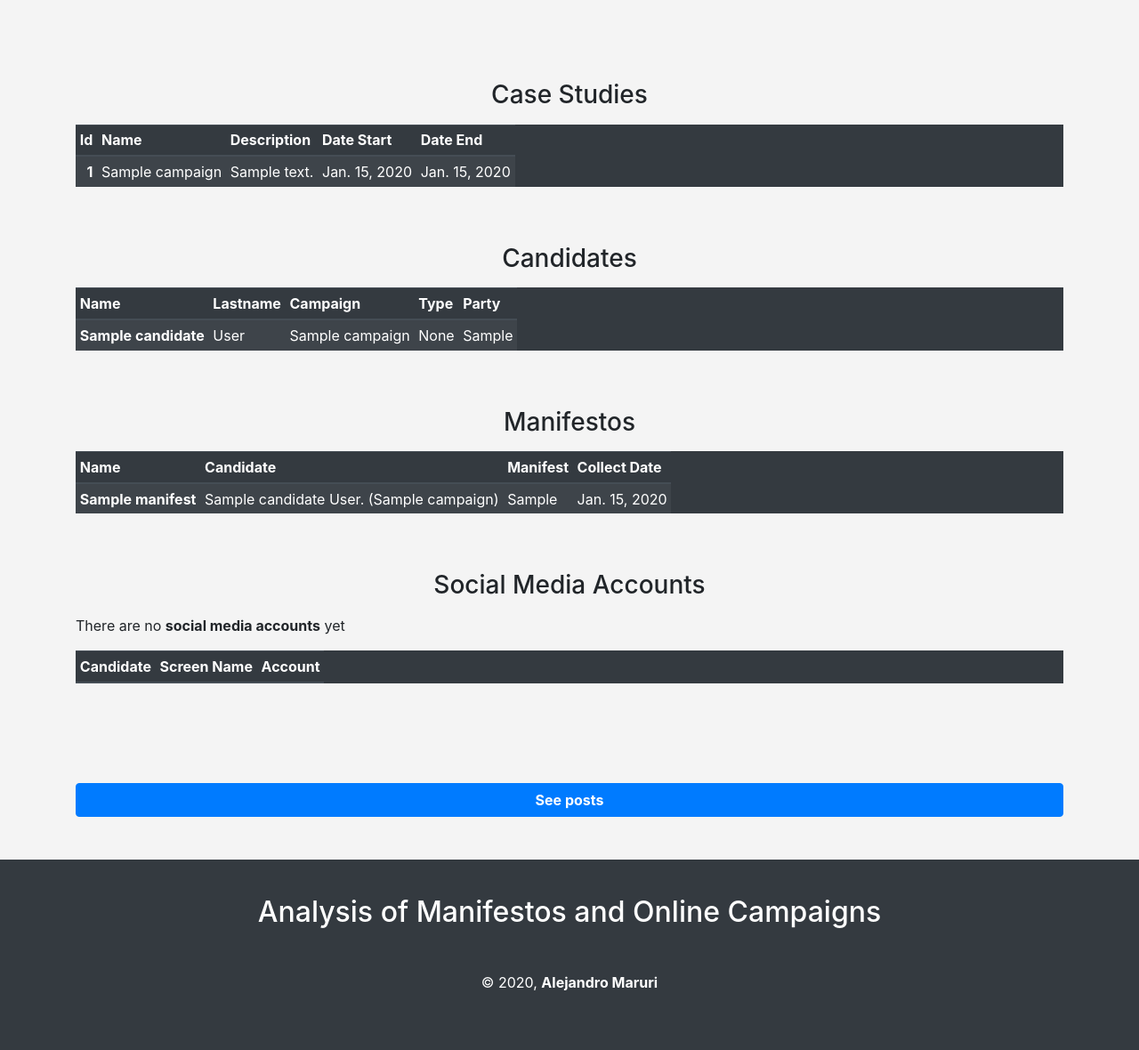
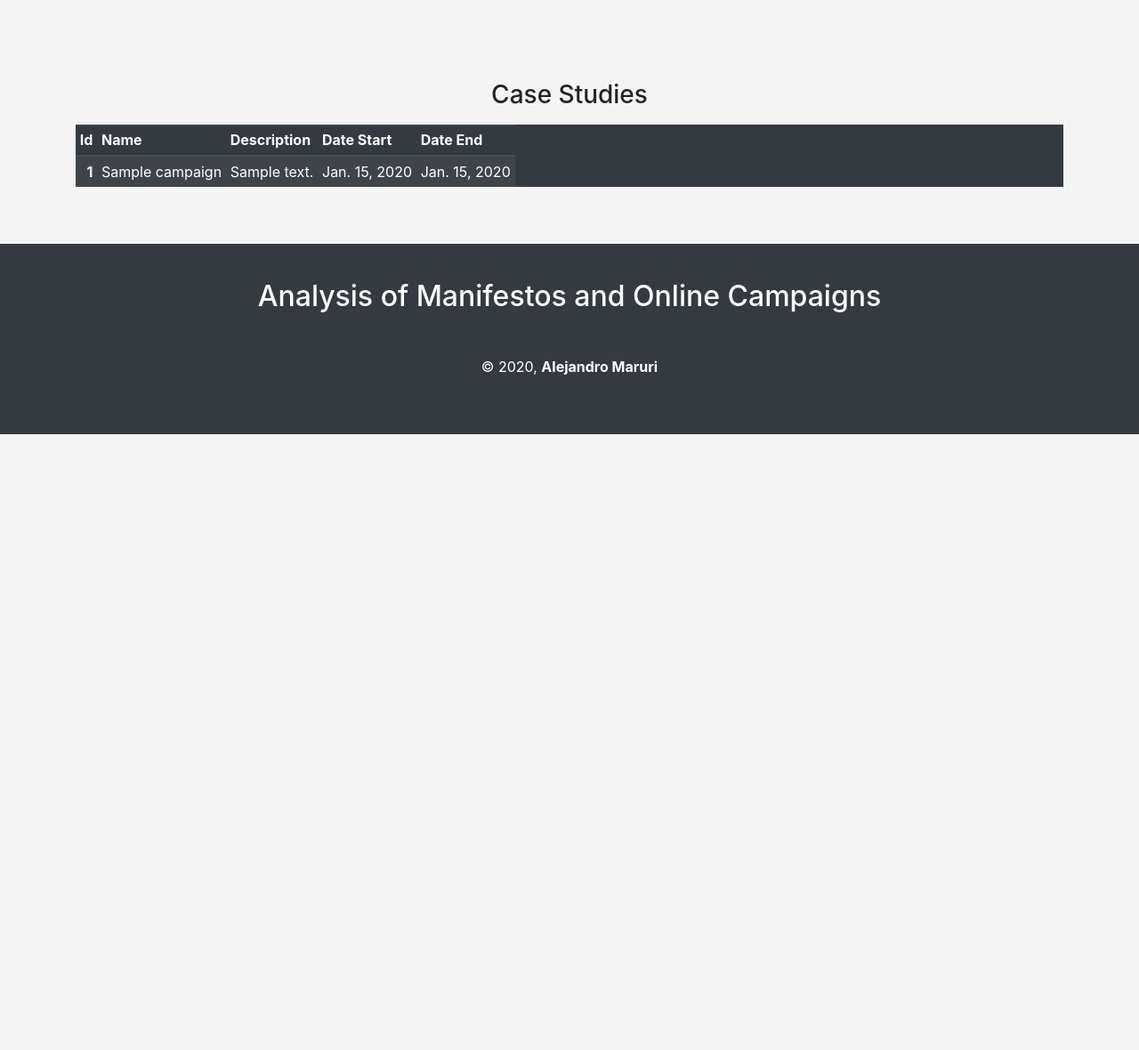
Before and after one commit to ea-maruri/Manifests_and_Online_Campaigns_Analysis, a Django app: page /StudyCasesManage/ in a window 1280 px wide. Shown: the part 56-1236 px from the top of the page at 89% size. After the commit the page ends 544 px from the top, so only its background shows below. Run offline with Django 3.2, Linux system fonts and the light colour scheme; tables that the repository leaves empty hold one stand-in row (values such as "Sample post"); lists and menus that the app fills with data are empty; some libraries are stand-ins or nearby versions.

Commit message:
Allow some views only if user authenticated

```diff
--- a/StudyCasesManage/templates/StudyCasesManage/home.html
+++ b/StudyCasesManage/templates/StudyCasesManage/home.html
@@ -13,7 +13,7 @@
 
   <!-- Table and Extra data -->
   <div class="container my-5">
-    <!-- Campaign -->
+    <!-- Campaigns -->
     <div class="row">
 
       <div class="col-sm-12">
@@ -67,8 +67,8 @@
 
     </div>
 
-
-    <!-- Candidate -->
+    {% if user.is_authenticated %}
+      <!-- Candidates -->
       <div class="row">
         <div class="col-sm-12">
           <!-- Title -->
@@ -76,8 +76,8 @@
 
             <!-- Table -->
             <table class="table table-hover table-sm table-striped table-inverse table-responsive table-dark">
-            <thead class="thead-inverse">
-              <tr>
+              <thead class="thead-inverse w-100">
+                <tr class="w-100">
                   <th scope="col">Name</th>
                   <th scope="col">Lastname</th>
                   <th scope="col">Campaign</th>
@@ -107,7 +107,7 @@
       </div>
 
 
-    <!-- Manifest -->
+      <!-- Manifestos -->
       <div class="row">
         <div class="col-sm-12">
           <!-- Title -->
@@ -130,7 +130,12 @@
                     <tr class="">
                       <th scope="row" class="text-right">{{doc.name}}</th>
                       <td>{{doc.candidate_id}}</td>
-                    <td>{{doc.manifest}}</td>
+                      {% if doc.manifest %}
+                        <td>Yes</td>
+                      {% else %}
+                        <td>No</td>
+                      {% endif %}
+                      {% comment %} <td>{{doc.manifest}}</td> {% endcomment %}
                       <td>{{doc.collect_date}}</td>
                     </tr>
                   {% endfor %}
@@ -143,7 +148,8 @@
         </div>
       </div>
 
-    <!-- Social Media Account -->
+
+      <!-- Social Media Accounts -->
       <div class="row">
         <div class="col-sm-12">
           <!-- Title -->
@@ -176,9 +182,9 @@
 
         </div>
       </div>
-  </div>
 
-  <div class="container">
+
+      <!-- Posts -->
       <div class="row">
         <div class="col-sm-12">
           <button type="button" class="btn btn-block btn-primary my-5">
@@ -188,6 +194,8 @@
         </button>
         </div>
       </div>
+
+    {% endif %}
   </div>
 
 
```
Lines whose indentation alone changed are shown as unchanged.
